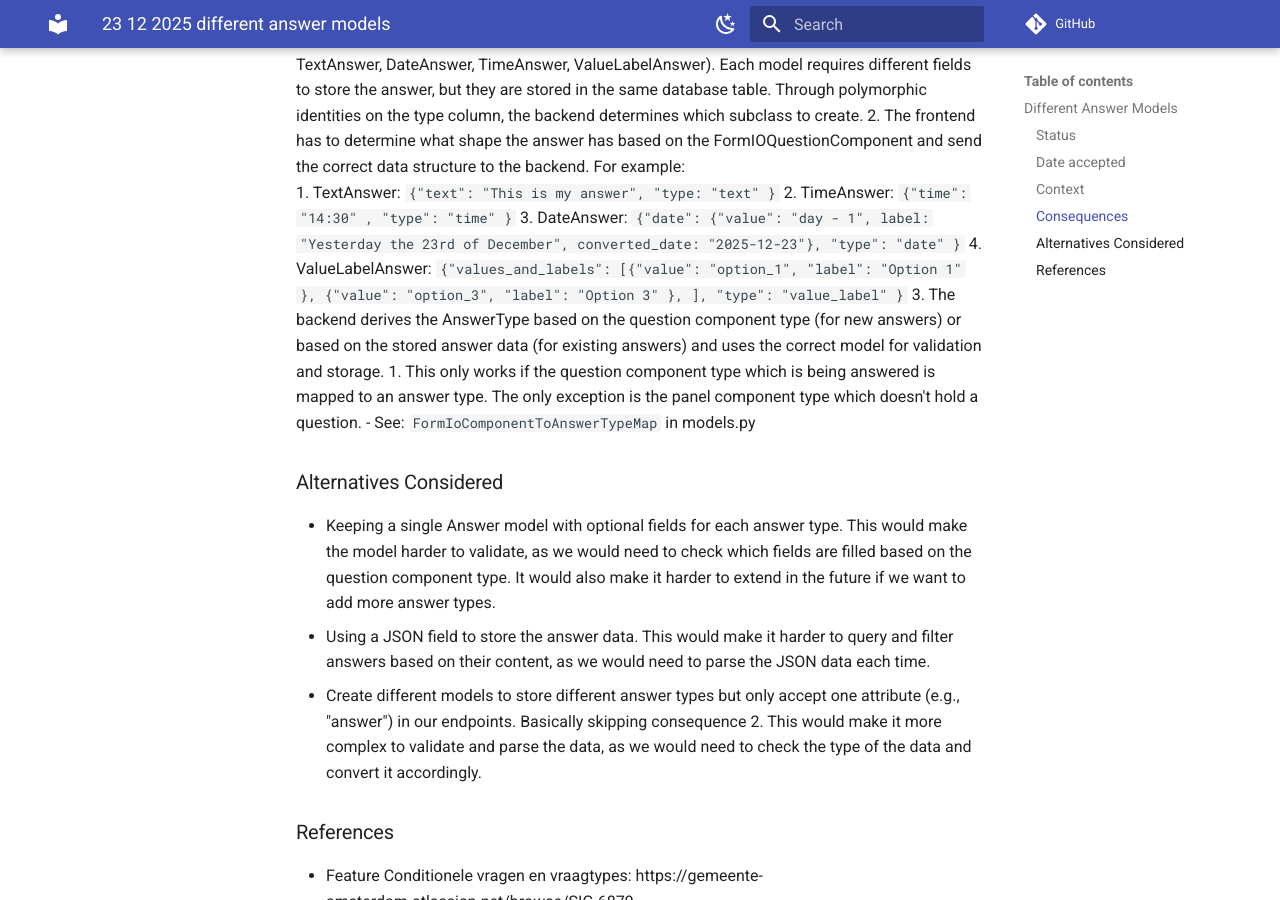
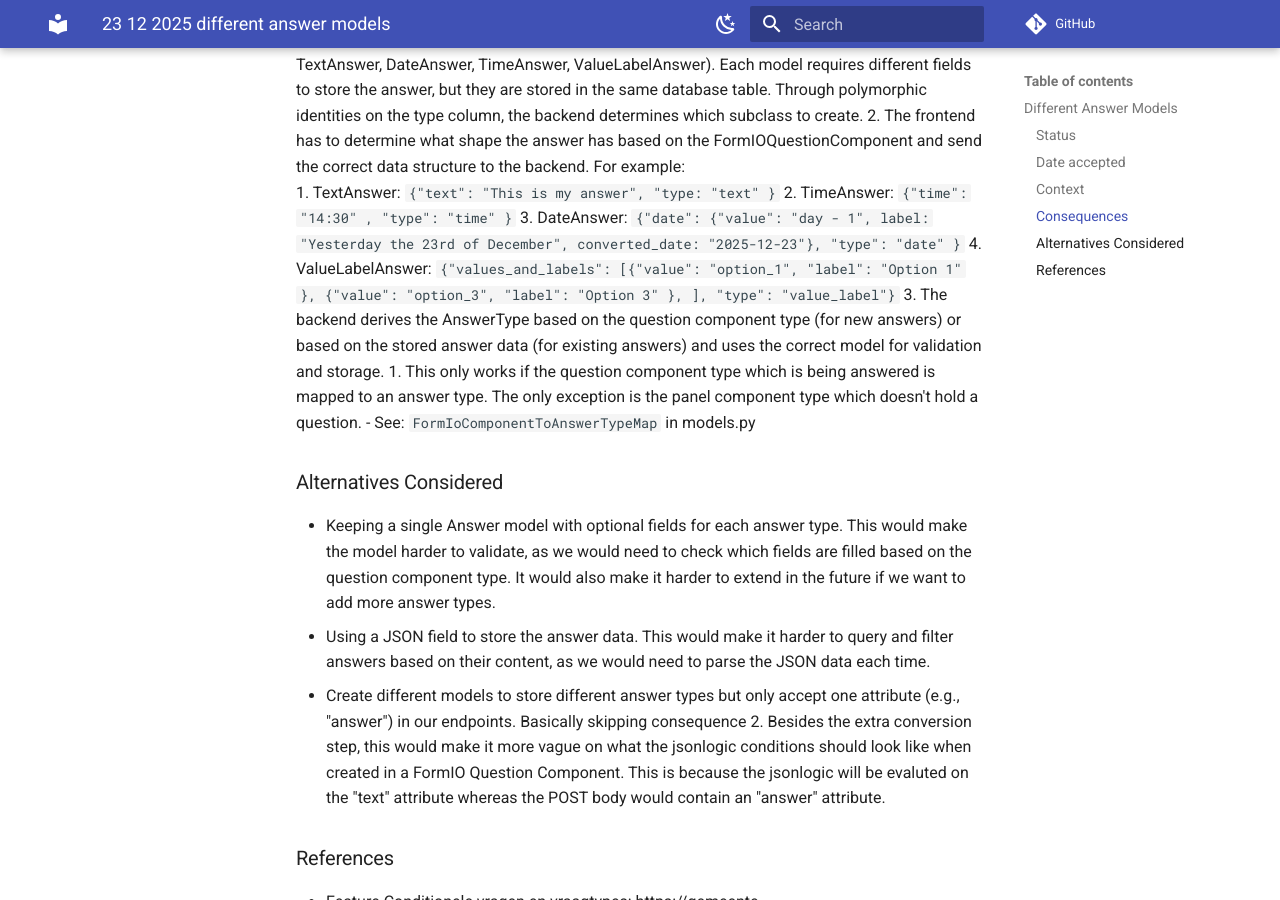
Before and after one commit to Amsterdam/meldingen, an MkDocs documentation site: the page built from docs/adr/23-12-2025-different-answer-models.md, in a window 1280 px wide and 900 px high, scrolled down 763 px. Built offline with MkDocs 1.6.1 and Material for MkDocs 9.7.7, drawn with Linux system fonts in a browser that asks for light colours; comment, search, counter and statistics services are not loaded.

Commit message:
format and edits to adr

```diff
--- a/docs/adr/23-12-2025-different-answer-models.md
+++ b/docs/adr/23-12-2025-different-answer-models.md
@@ -18,7 +18,7 @@ This required the following changes:
    1. TextAnswer: `{"text": "This is my answer", "type: "text" }`
    2. TimeAnswer: `{"time": "14:30" , "type": "time" }`
    3. DateAnswer: `{"date": {"value": "day - 1", label: "Yesterday the 23rd of December", converted_date: "2025-12-23"}, "type": "date" }`
-   4. ValueLabelAnswer: `{"values_and_labels": [{"value": "option_1", "label": "Option 1" }, {"value": "option_3", "label": "Option 3" }, ], "type": "value_label" }`
+   4. ValueLabelAnswer: `{"values_and_labels": [{"value": "option_1", "label": "Option 1" }, {"value": "option_3", "label": "Option 3" }, ], "type": "value_label"}`
 3. The backend derives the AnswerType based on the question component type (for new answers) or based on the stored answer data (for existing answers) and uses the correct model for validation and storage.
    1. This only works if the question component type which is being answered is mapped to an answer type. The only exception is the panel component type which doesn't hold a question.
        - See: `FormIoComponentToAnswerTypeMap` in models.py
@@ -28,7 +28,7 @@ This required the following changes:
 ### Alternatives Considered
 - Keeping a single Answer model with optional fields for each answer type. This would make the model harder to validate, as we would need to check which fields are filled based on the question component type. It would also make it harder to extend in the future if we want to add more answer types.
 - Using a JSON field to store the answer data. This would make it harder to query and filter answers based on their content, as we would need to parse the JSON data each time.
-- Create different models to store different answer types but only accept one attribute (e.g., "answer") in our endpoints. Basically skipping consequence 2. This would make it more complex to validate and parse the data, as we would need to check the type of the data and convert it accordingly.
+- Create different models to store different answer types but only accept one attribute (e.g., "answer") in our endpoints. Basically skipping consequence 2. Besides the extra conversion step, this would make it more vague on what the jsonlogic conditions should look like when created in a FormIO Question Component. This is because the jsonlogic will be evaluted on the "text" attribute whereas the POST body would contain an "answer" attribute.
 
 ### References
 - Feature Conditionele vragen en vraagtypes: https://gemeente-amsterdam.atlassian.net/browse/SIG-6879
```
Also changed, not shown: 1 other file.
